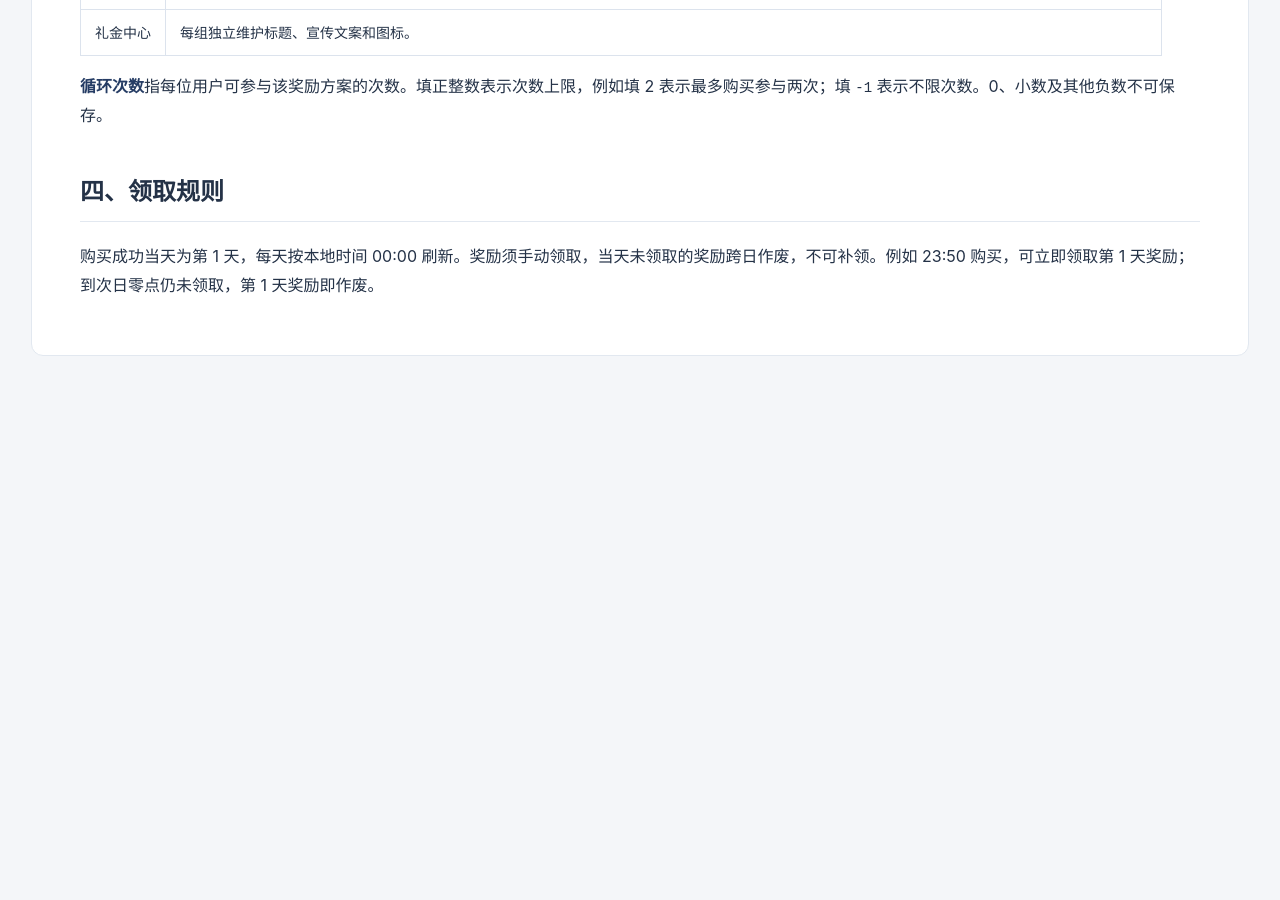
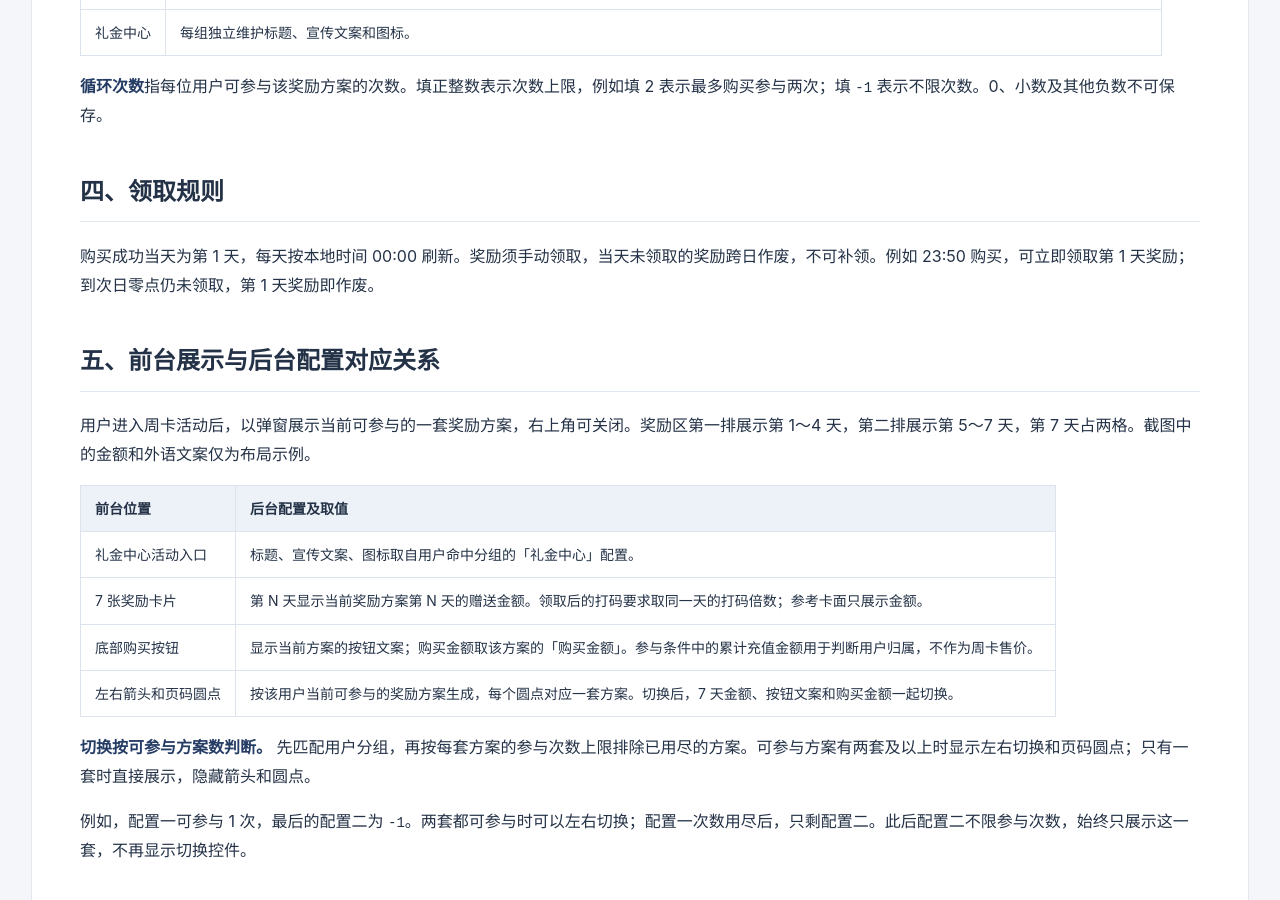
Before and after one commit to HDDDONG/tiered-recharge-requirements, a Jekyll site: the page built from weekly-card-config/index.md, in a window 1280 px wide and 900 px high, scrolled down 671 px. Built offline with Jekyll 4.4.1, drawn with Linux system fonts in a browser that asks for light colours; before the commit the page ends 1059 px from its top, so only the background shows below that.

Commit message:
docs: map weekly card frontend display and eligible plan navigation

```diff
--- a/weekly-card-config/index.md
+++ b/weekly-card-config/index.md
@@ -26,3 +26,18 @@ title: 周卡活动配置
 ## 四、领取规则
 
 购买成功当天为第 1 天，每天按本地时间 00:00 刷新。奖励须手动领取，当天未领取的奖励跨日作废，不可补领。例如 23:50 购买，可立即领取第 1 天奖励；到次日零点仍未领取，第 1 天奖励即作废。
+
+## 五、前台展示与后台配置对应关系
+
+用户进入周卡活动后，以弹窗展示当前可参与的一套奖励方案，右上角可关闭。奖励区第一排展示第 1～4 天，第二排展示第 5～7 天，第 7 天占两格。截图中的金额和外语文案仅为布局示例。
+
+| 前台位置 | 后台配置及取值 |
+|---|---|
+| 礼金中心活动入口 | 标题、宣传文案、图标取自用户命中分组的「礼金中心」配置。 |
+| 7 张奖励卡片 | 第 N 天显示当前奖励方案第 N 天的赠送金额。领取后的打码要求取同一天的打码倍数；参考卡面只展示金额。 |
+| 底部购买按钮 | 显示当前方案的按钮文案；购买金额取该方案的「购买金额」。参与条件中的累计充值金额用于判断用户归属，不作为周卡售价。 |
+| 左右箭头和页码圆点 | 按该用户当前可参与的奖励方案生成，每个圆点对应一套方案。切换后，7 天金额、按钮文案和购买金额一起切换。 |
+
+**切换按可参与方案数判断。** 先匹配用户分组，再按每套方案的参与次数上限排除已用尽的方案。可参与方案有两套及以上时显示左右切换和页码圆点；只有一套时直接展示，隐藏箭头和圆点。
+
+例如，配置一可参与 1 次，最后的配置二为 `-1`。两套都可参与时可以左右切换；配置一次数用尽后，只剩配置二。此后配置二不限参与次数，始终只展示这一套，不再显示切换控件。
```
